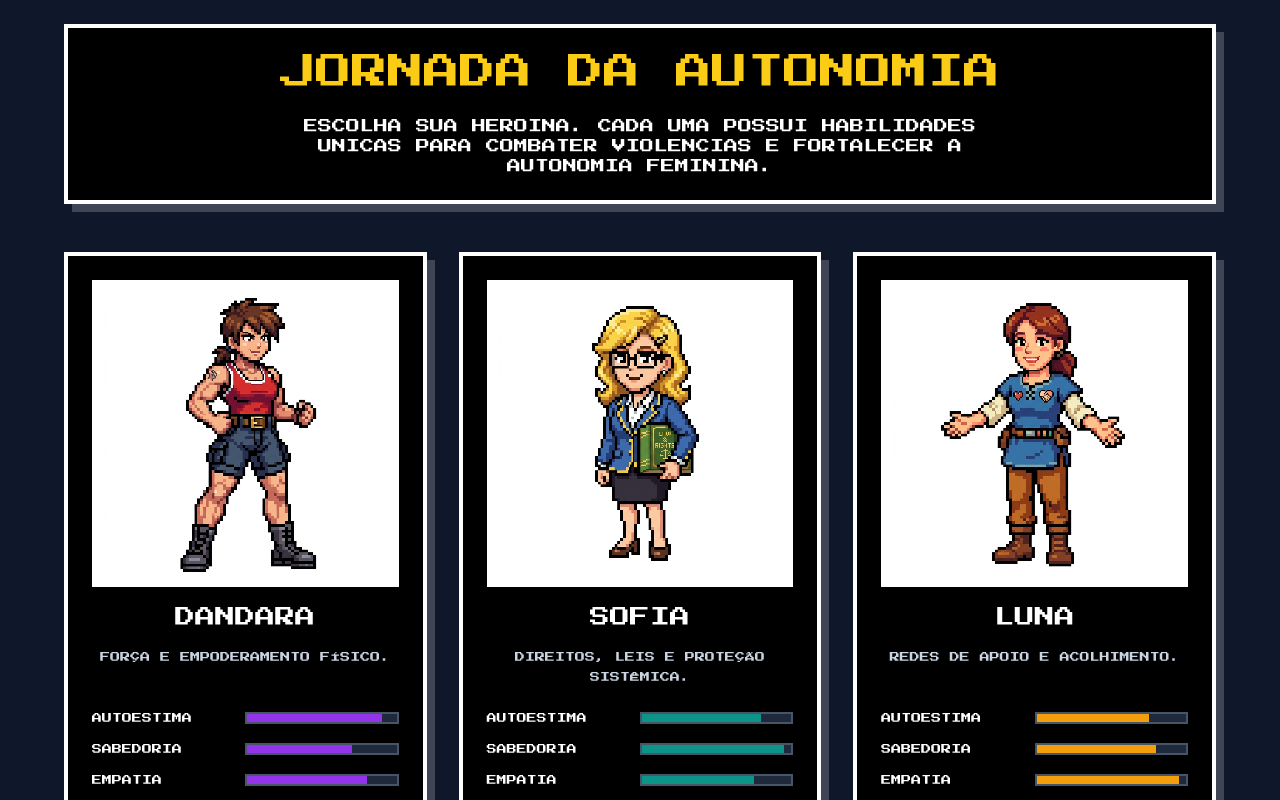
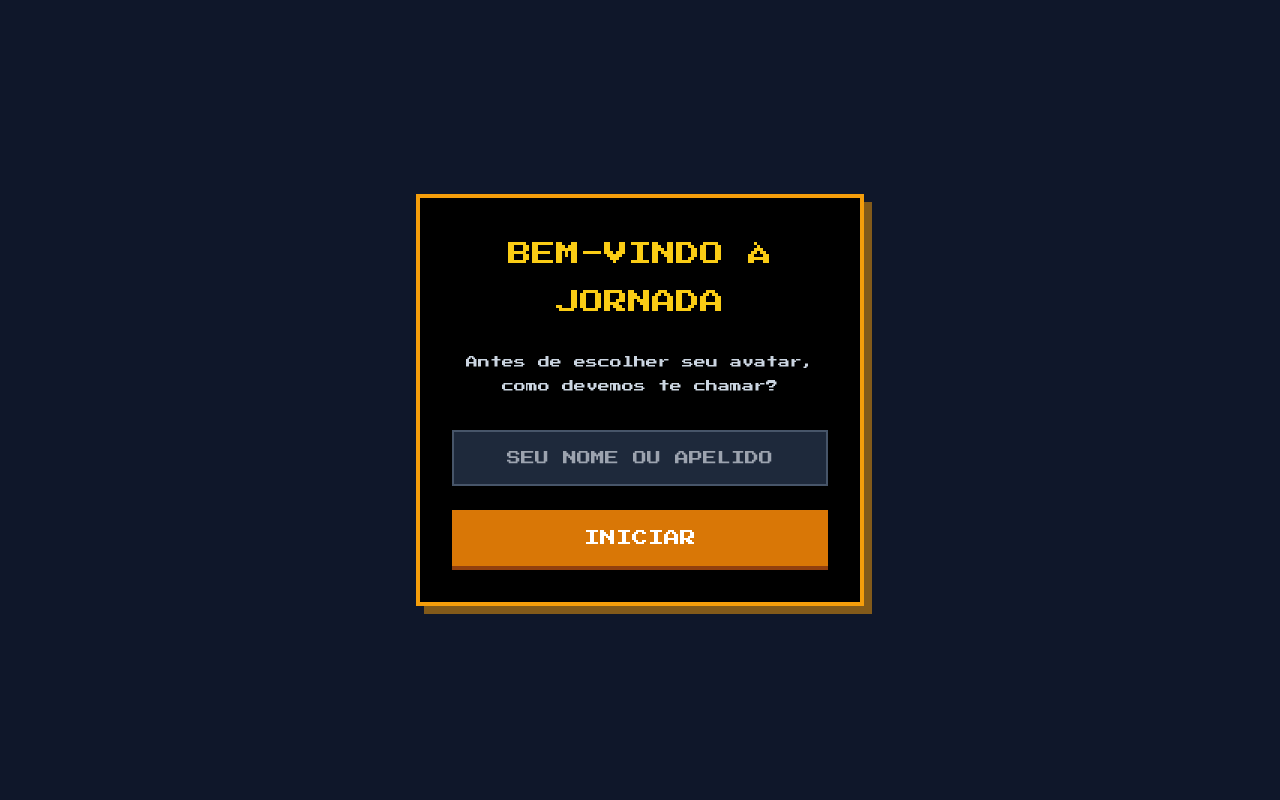
Before and after one commit to weslley-nunes/vilaguaracy, a Next.js app: page /jogoseducativos in a window 1280 px wide. Shown: the top 800 px of the page. Built offline with nearby package versions, Linux system fonts and the light colour scheme; no server answers.

Commit message:
feat: add player name input and save ranking to firebase

```diff
--- a/src/app/jogoseducativos/page.js
+++ b/src/app/jogoseducativos/page.js
@@ -4,7 +4,10 @@ import React, { useState } from 'react';
 import CharacterSelection from '@/components/jogoseducativos/CharacterSelection';
 import GameDashboard from '@/components/jogoseducativos/GameDashboard';
 
+import PlayerNameInput from '@/components/jogoseducativos/PlayerNameInput';
+
 export default function JogosEducativosPage() {
+  const [playerName, setPlayerName] = useState(null);
   const [selectedCharacter, setSelectedCharacter] = useState(null);
 
   const handleRestart = () => {
@@ -13,10 +16,16 @@ export default function JogosEducativosPage() {
 
   return (
     <main className="min-h-screen bg-slate-50 selection:bg-purple-300">
-      {!selectedCharacter ? (
+      {!playerName ? (
+        <PlayerNameInput onNameSubmit={setPlayerName} />
+      ) : !selectedCharacter ? (
         <CharacterSelection onSelect={setSelectedCharacter} />
       ) : (
-        <GameDashboard selectedCharacter={selectedCharacter} onBackToSelection={handleRestart} />
+        <GameDashboard
+          playerName={playerName}
+          selectedCharacter={selectedCharacter}
+          onBackToSelection={handleRestart}
+        />
       )}
     </main>
   );
--- a/src/components/jogoseducativos/GameDashboard.js
+++ b/src/components/jogoseducativos/GameDashboard.js
@@ -7,8 +7,10 @@ import BattleArena from './BattleArena';
 import RunnerGame from './RunnerGame';
 import GameIntro from './GameIntro';
 import VictoryScreen from './VictoryScreen';
+import { db } from '@/services/firebase';
+import { collection, addDoc } from 'firebase/firestore';
 
-export default function GameDashboard({ selectedCharacter, onBackToSelection }) {
+export default function GameDashboard({ playerName, selectedCharacter, onBackToSelection }) {
   const [currentView, setCurrentView] = useState('trail');
   const [currentStage, setCurrentStage] = useState(0);
   const [score, setScore] = useState(0);
@@ -46,15 +48,27 @@ export default function GameDashboard({ selectedCharacter, onBackToSelection })
     // Real punishment logic can be added later.
   };
 
-  const saveScore = (finalScore) => {
+  const saveScore = async (finalScore) => {
     const savedScores = JSON.parse(localStorage.getItem('jornada_ranking') || '[]');
     savedScores.push({
-      playerName: 'Heroína', // Could be dynamic
+      playerName: playerName || 'Anônimo',
       characterName: selectedCharacter.name,
       score: finalScore,
       date: new Date().toISOString()
     });
     localStorage.setItem('jornada_ranking', JSON.stringify(savedScores));
+
+    try {
+      await addDoc(collection(db, 'jogos_educativos_ranking'), {
+        playerName: playerName || 'Anônimo',
+        characterName: selectedCharacter.name,
+        score: finalScore,
+        date: new Date().toISOString(),
+        gender: selectedCharacter.gender || 'F'
+      });
+    } catch (e) {
+      console.error("Erro ao salvar no banco permanente:", e);
+    }
   };
 
   const menuItems = [
--- /dev/null
+++ b/src/components/jogoseducativos/PlayerNameInput.js
@@ -0,0 +1,41 @@
+import React, { useState } from 'react';
+
+export default function PlayerNameInput({ onNameSubmit }) {
+  const [name, setName] = useState('');
+
+  const handleSubmit = (e) => {
+    e.preventDefault();
+    if (name.trim().length > 0) {
+      onNameSubmit(name.trim());
+    }
+  };
+
+  return (
+    <div className="flex flex-col items-center justify-center min-h-screen bg-slate-900 p-6 font-pixel">
+      <div className="max-w-md w-full text-center border-4 border-amber-500 bg-black p-8 shadow-[8px_8px_0_0_rgba(245,158,11,0.5)]">
+        <h1 className="text-2xl text-yellow-400 mb-6 leading-loose">BEM-VINDO À JORNADA</h1>
+        <p className="text-xs text-slate-300 mb-8 leading-loose">
+          Antes de escolher seu avatar, como devemos te chamar?
+        </p>
+
+        <form onSubmit={handleSubmit} className="flex flex-col gap-6">
+          <input
+            type="text"
+            value={name}
+            onChange={(e) => setName(e.target.value)}
+            placeholder="SEU NOME OU APELIDO"
+            maxLength={15}
+            className="w-full bg-slate-800 text-white border-2 border-slate-600 p-4 text-center font-pixel text-sm focus:outline-none focus:border-amber-400"
+            required
+          />
+          <button
+            type="submit"
+            className="w-full bg-amber-600 text-white py-4 border-b-4 border-amber-800 hover:bg-amber-500 active:border-b-0 active:translate-y-1 transition-all"
+          >
+            INICIAR
+          </button>
+        </form>
+      </div>
+    </div>
+  );
+}
--- a/src/components/jogoseducativos/Scoreboard.js
+++ b/src/components/jogoseducativos/Scoreboard.js
@@ -1,14 +1,46 @@
 import React, { useEffect, useState } from 'react';
-import { Trophy, Medal, Award } from 'lucide-react';
+import { Trophy, Medal, Award, Loader } from 'lucide-react';
+import { db } from '@/services/firebase';
+import { collection, getDocs, query, orderBy, limit } from 'firebase/firestore';
 
 export default function Scoreboard() {
   const [scores, setScores] = useState([]);
+  const [loading, setLoading] = useState(true);
 
   useEffect(() => {
-    const savedScores = JSON.parse(localStorage.getItem('jornada_ranking') || '[]');
-    // Sort by score descending
-    savedScores.sort((a, b) => b.score - a.score);
-    setScores(savedScores);
+    const fetchScores = async () => {
+      try {
+        const q = query(
+          collection(db, 'jogos_educativos_ranking'),
+          orderBy('score', 'desc'),
+          limit(20)
+        );
+        const querySnapshot = await getDocs(q);
+        const fetchedScores = [];
+        querySnapshot.forEach((doc) => {
+          fetchedScores.push(doc.data());
+        });
+
+        if (fetchedScores.length > 0) {
+          setScores(fetchedScores);
+        } else {
+          // Fallback
+          const savedScores = JSON.parse(localStorage.getItem('jornada_ranking') || '[]');
+          savedScores.sort((a, b) => b.score - a.score);
+          setScores(savedScores);
+        }
+      } catch (e) {
+        console.error("Erro ao buscar ranking:", e);
+        // Fallback
+        const savedScores = JSON.parse(localStorage.getItem('jornada_ranking') || '[]');
+        savedScores.sort((a, b) => b.score - a.score);
+        setScores(savedScores);
+      } finally {
+        setLoading(false);
+      }
+    };
+
+    fetchScores();
   }, []);
 
   const getRankIcon = (index) => {
@@ -24,7 +56,11 @@ export default function Scoreboard() {
     <div className="w-full max-w-2xl mx-auto bg-gray-900/80 p-6 rounded-xl border-4 border-amber-900/50 text-white shadow-2xl">
       <h2 className="text-2xl font-pixel text-center mb-6 text-amber-400">Ranking das Heroínas</h2>
 
-      {scores.length === 0 ? (
+      {loading ? (
+        <div className="flex justify-center items-center py-10">
+          <Loader className="w-8 h-8 text-amber-500 animate-spin" />
+        </div>
+      ) : scores.length === 0 ? (
         <p className="text-center font-pixel text-gray-400 text-sm">Ainda não há heroínas no ranking. Seja a primeira!</p>
       ) : (
         <div className="space-y-4">
```
